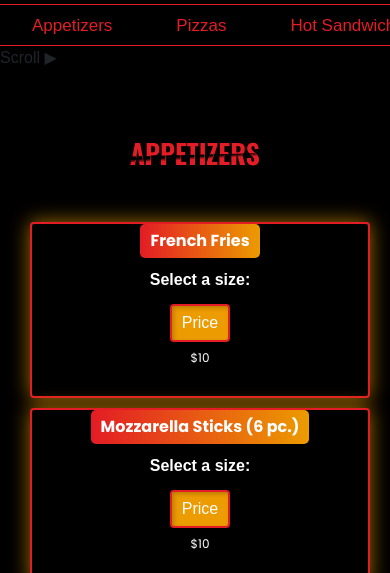
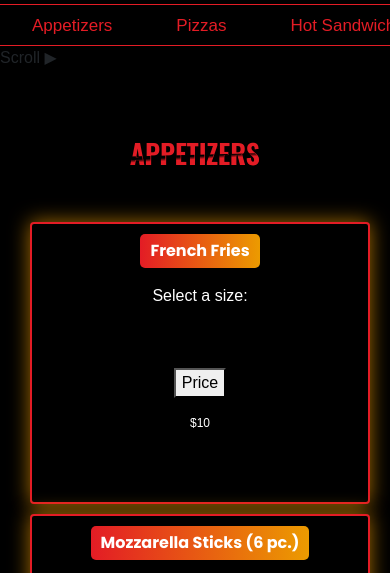
Before and after one commit to John0rtega/RobertosPizzeria, a plain HTML site: page index.html in a window 390 px wide. Shown: the part 266-839 px from the top of the page. Drawn offline with nearby package versions, Linux system fonts and the light colour scheme; a script that the page names is missing.

Commit message:
Update items.css

```diff
--- a/css/items.css
+++ b/css/items.css
@@ -1,5 +1,4 @@
 @import url('https://fonts.googleapis.com/css2?family=Poppins:wght@400;700&display=swap');
-
 
 /* Base styles */
 #menu-content {
@@ -16,26 +15,26 @@
 }
 
 .card {
-  overflow: hidden;
+  display: flex;
+  flex-direction: column; /* Arrange content vertically */
+  justify-content: space-between; /* Space out content evenly */
   width: 100%; /* Default to full width */
   max-width: 400px; /* Max width for larger screens */
-  height: 15rem; /* Fixed height for uniform cards */
   margin: 10px;
   background-color: black;
   position: relative;
   border: 2px solid #E31C25; /* Red border */
   box-shadow: 0 0 20px rgba(236, 155, 0, 0.7); /* Larger shadow */
   text-align: center; /* Center align text inside card */
-  display: flex; /* Flexbox to ensure content is centered */
-  flex-direction: column; /* Arrange content vertically */
-  justify-content: space-between; /* Space out content evenly */
+  padding: 10px; /* Add padding to ensure content doesn't touch the edges */
+  box-sizing: border-box; /* Include padding in element's total width and height */
 }
 
 .card-title {
   font-family: 'Poppins', sans-serif;
   font-size: 1.5rem;
   font-weight: bold;
-  margin: 0;
+  margin: 0 auto; /* Center the title and remove top margin */
   padding: 5px 10px;
   background: linear-gradient(90deg, rgba(227, 28, 37, 1) 0%, rgba(236, 155, 0, 1) 100%);
   color: #fff;
@@ -43,61 +42,44 @@
   display: inline-block;
 }
 
-.card-text, .price-list {
+.card-text {
   font-family: 'Poppins', sans-serif;
   font-size: 1rem;
-  margin: 10px 0;
+  margin-top: 2rem;
   padding: 0 10px;
   line-height: 1.4;
+}
+
+.size-info {
+  display: flex;
+  flex-direction: column;
+  align-items: center;
+  margin: 1rem 0;
+  margin-bottom: 1rem; /* Ensure spacing from bottom */
+}
+
+.size-box {
+  padding: 5px 10px;
+  margin: 5px;
+  border-radius: 4px;
+  background-color: #E31C25;
+  color: white;
+  border: 2px solid #E31C25;
+  font-family: 'Poppins', sans-serif;
+  font-size: 1rem;
   text-align: center;
 }
 
-.size-info {
-  margin: 10px 0;
+.price-display {
+  color: white;
+  margin-top: 5px;
 }
 
-.size-text {
-  font-weight: bold;
-  margin-bottom: 5px;
-}
-
-.size-buttons {
+.sizes-container {
   display: flex;
   justify-content: center;
-  gap: 10px;
-  margin: 10px 0;
-}
-
-.size-button {
-  padding: 5px 10px;
-  border: none;
-  border-radius: 4px;
-  cursor: pointer;
-  transition: all 0.3s ease;
-  background-color: #E31C25;
-  color: white;
-  border: 2px solid #E31C25;
-}
-
-.size-button:hover {
-  background-color: #ec9b00;
-}
-
-.size-button.selected {
-  background-color: rgba(236, 155, 0, 1);
-  color: white;
-  box-shadow: inset 2px 2px 4px rgba(0, 0, 0, 0.2);
-  transform: translateY(2px);
-}
-
-.size-button:active {
-  box-shadow: inset 4px 4px 6px rgba(0, 0, 0, 0.3);
-  transform: translateY(4px);
-}
-
-.price-display {
-  text-align: center;
-  margin-top: 10px;
+  flex-wrap: wrap;
+  margin-top: 10px; /* Add top margin for spacing */
 }
 
 /* Media Queries for Responsiveness */
@@ -120,39 +102,54 @@
 @media (max-width: 1200px), (max-width: 992px) {
   .card {
     width: 100%; /* Full width for smaller screens */
-    height: 13rem; /* Fixed height for uniform cards */
   }
   .card-title {
     font-size: 1rem; /* Smaller title font size */
   }
-  .card-text, .price-list {
+  .card-text {
     font-size: 0.875rem; /* Smaller text font size */
+  }
+  .size-box {
+    font-size: 0.875rem; /* Smaller box font size */
+  }
+  .price-display {
+    font-size: 0.875rem; /* Smaller price font size */
   }
 }
 
 @media (max-width: 768px) {
   .card {
     width: 100%; /* Full width for smaller screens */
-    height: 13rem; /* Fixed height for uniform cards */
   }
   .card-title {
     font-size: 1rem; /* Smaller title font size */
   }
-  .card-text, .price-list {
+  .card-text {
     font-size: 0.875rem; /* Smaller text font size */
+  }
+  .size-box {
+    font-size: 0.875rem; /* Smaller box font size */
+  }
+  .price-display {
+    font-size: 0.875rem; /* Smaller price font size */
   }
 }
 
 @media (max-width: 576px) {
   .card {
     width: 100%; /* Full width on extra small screens */
-    height: 11rem; /* Fixed height for uniform cards */
     margin: 5px; /* Reduce margin for smaller screens */
   }
   .card-title {
     font-size: 1rem; /* Even smaller title font size */
   }
-  .card-text, .price-list {
+  .card-text {
     font-size: 0.75rem; /* Even smaller text font size */
   }
+  .size-box {
+    font-size: 0.75rem; /* Even smaller box font size */
+  }
+  .price-display {
+    font-size: 0.75rem; /* Even smaller price font size */
+  }
 }
```
